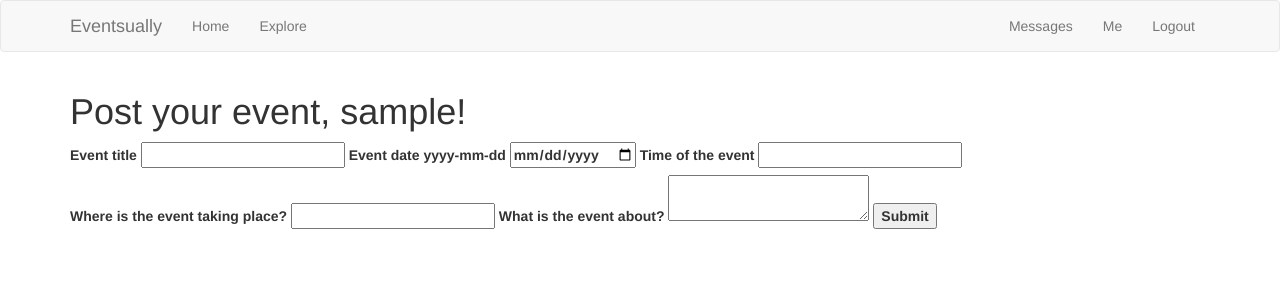
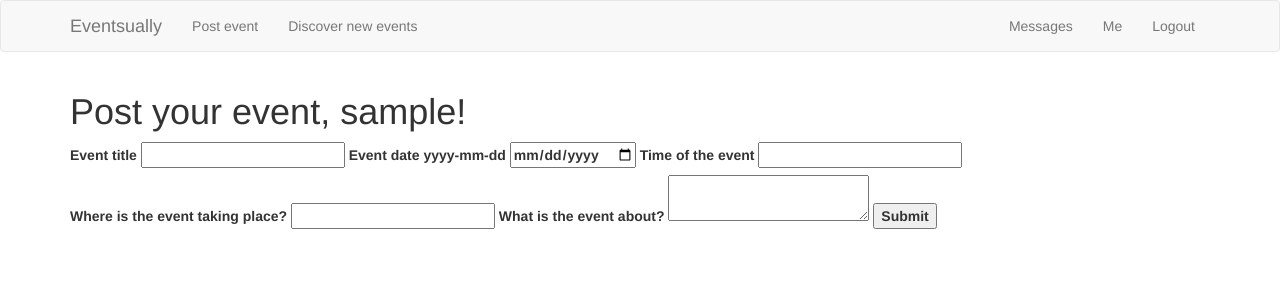
Before and after one commit to marialuquea/Eventsually, a Flask app: page / in a window 1280 px wide. Shown: the top 300 px of the page. Run offline with Flask 2, Linux system fonts and the light colour scheme; the visitor is signed in with stand-in values (Sample User, id 1); data comes from the database, SQL or seed files in the repository; data that the repository does not hold is empty; some libraries are stand-ins or nearby versions.

Commit message:
nav bar name change

```diff
--- a/app/templates/base.html
+++ b/app/templates/base.html
@@ -24,8 +24,8 @@
             </div>
             <div class="collapse navbar-collapse" id="bs-example-navbar-collapse-1">
                 <ul class="nav navbar-nav">
-                    <li><a href="{{ url_for('index') }}">Home</a></li>
-                    <li><a href="{{ url_for('explore') }}">Explore</a></li>
+                    <li><a href="{{ url_for('index') }}">Post event</a></li>
+                    <li><a href="{{ url_for('explore') }}">Discover new events</a></li>
                 </ul>
                 <ul class="nav navbar-nav navbar-right">
                     {% if current_user.is_anonymous %}
```
